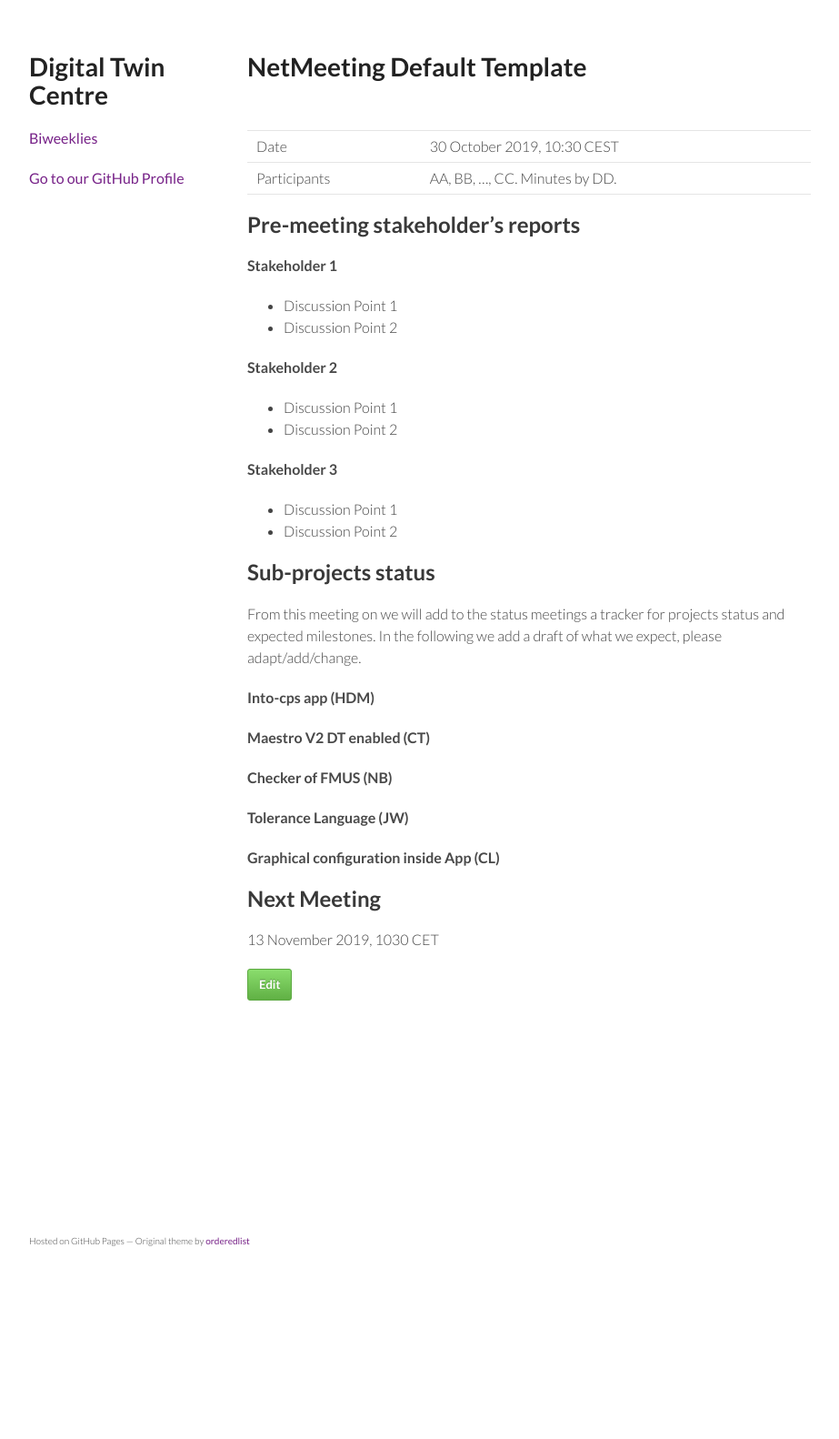
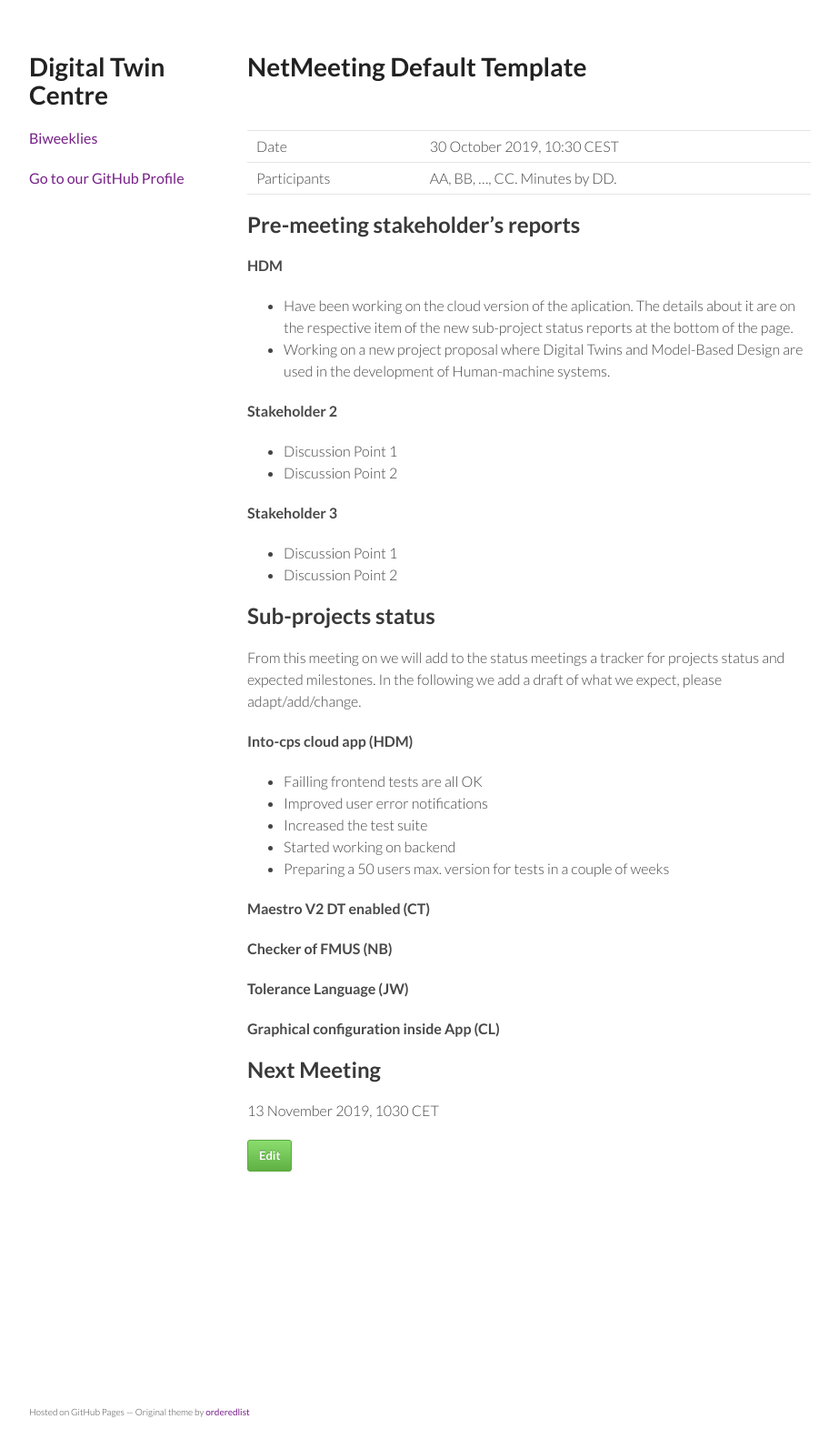
Before and after one commit to digitaltwincentre/digitaltwincentre.github.io, a Jekyll site: the page built from _biweeklies/Biweekly-7.md, in a window 1280 px wide. Shown: the whole page at 91% size, without its empty margins (178-1101 px from the left). Built offline with Jekyll 4.4.1, drawn with Linux system fonts in a browser that asks for light colours; nearby versions of some CDN libraries; before the commit the page ends 1394 px from its top, so only the background shows below that.

Commit message:
Update Biweekly-7.md

```diff
--- a/_biweeklies/Biweekly-7.md
+++ b/_biweeklies/Biweekly-7.md
@@ -22,9 +22,9 @@ date: 30 October 2019, 1030 CEST
 <!-- Please keep in mind that the minutes are publicly available, and that
 private information must be stored elsewhere.  -->
 
-#### Stakeholder 1
-* Discussion Point 1
-* Discussion Point 2
+#### HDM
+* Have been working on the cloud version of the aplication. The details about it are on the respective item of the new sub-project status reports at the bottom of the page.
+* Working on a new project proposal where Digital Twins and Model-Based Design are used in the development of Human-machine systems.
 
 #### Stakeholder 2
 * Discussion Point 1
@@ -41,7 +41,12 @@ From this meeting on we will add to the status meetings a tracker
 for projects status and expected milestones. In the following we
 add a draft of what we expect, please adapt/add/change.
 
-#### Into-cps app (HDM)
+#### Into-cps cloud app (HDM)
+* Failling frontend tests are all OK
+* Improved user error notifications
+* Increased the test suite
+* Started working on backend
+* Preparing a 50 users max. version for tests in a couple of weeks
 
 #### Maestro V2 DT enabled (CT)
 
```
